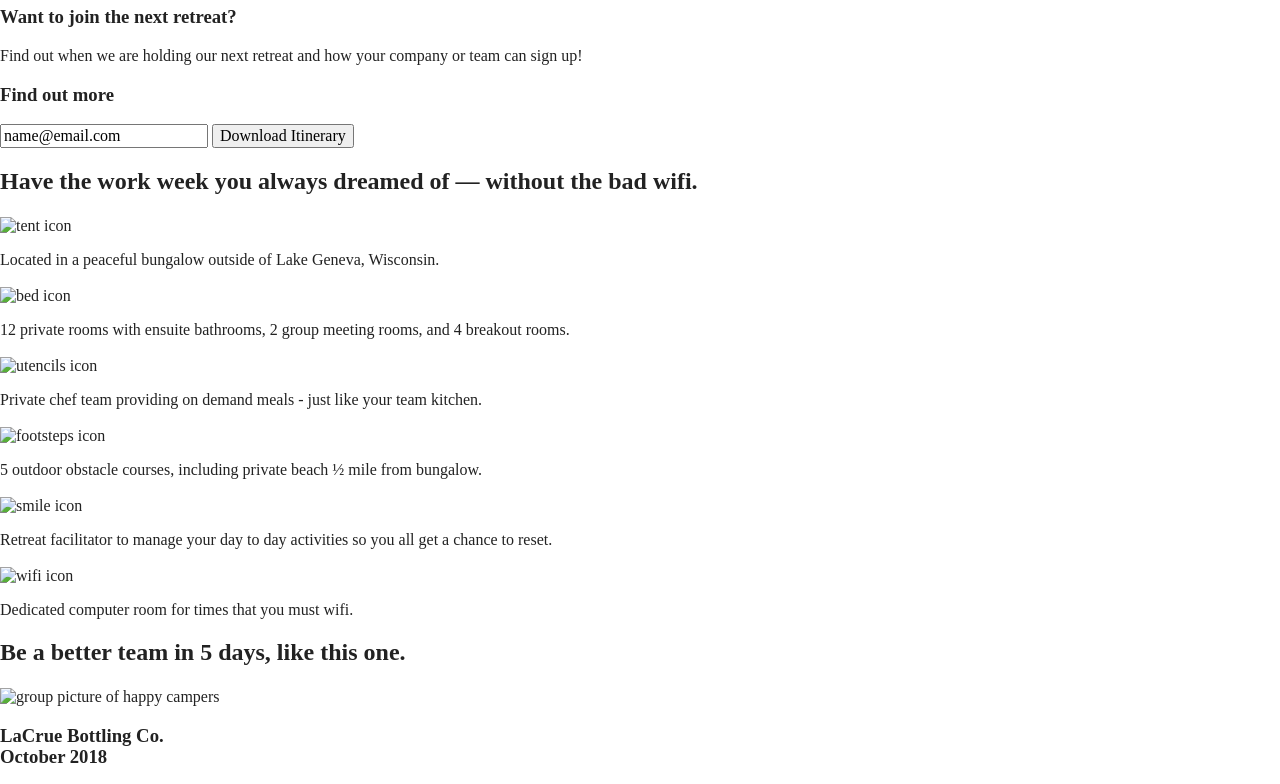
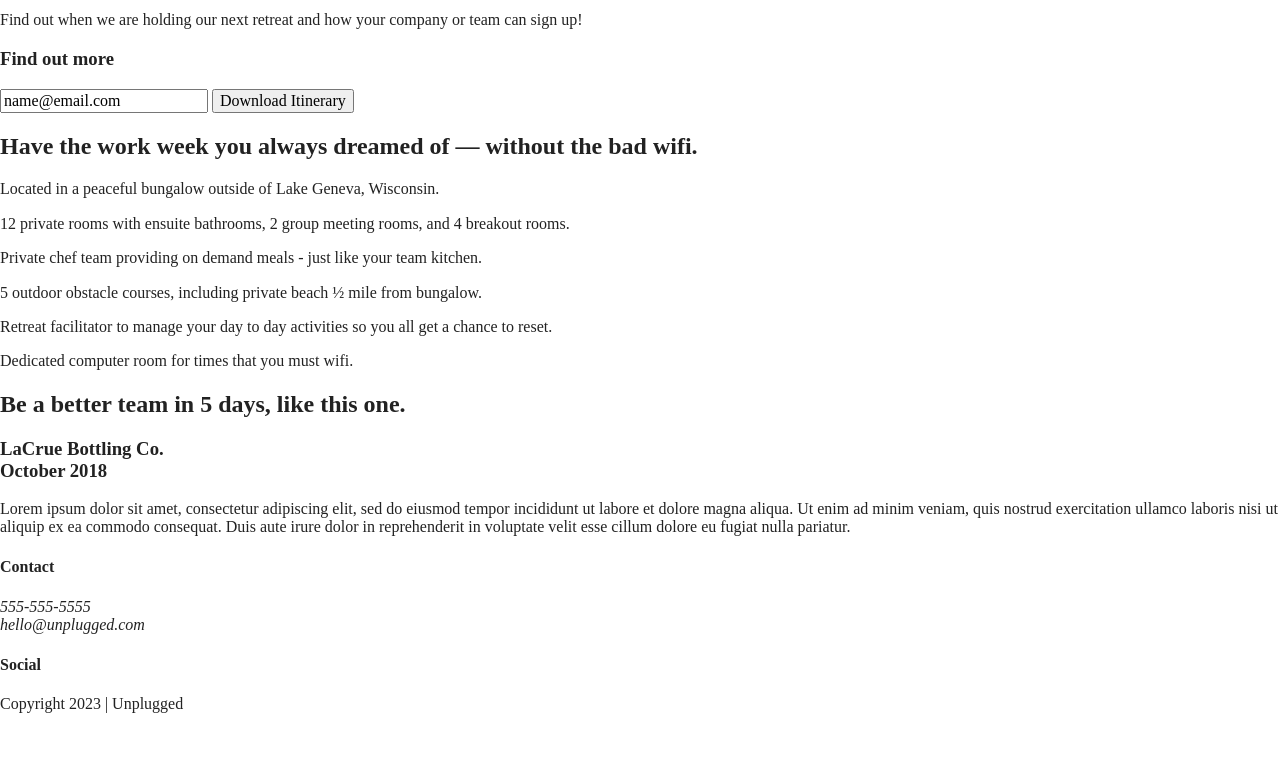
Before and after one commit to KellyW01/unplugged-site, a website built with Parcel: page index.html in a window 1280 px wide. Shown: the part 181-965 px from the top of the page. After the commit the page ends 911 px from the top, so only its background shows below. Built offline with nearby package versions, Linux system fonts and the light colour scheme.

Commit message:
Continued building body section

```diff
--- a/index.html
+++ b/index.html
@@ -44,7 +44,6 @@
   <main>
     <section class="hero-area">
       <div class="content-wrapper">
-        <img src="" alt="woman walking over a bridge in a forest">
         <h1>Retreat from the desk, return refreshed.</h1>
       </div>
     </section>
@@ -53,7 +52,9 @@
       <div class="content-wrapper">
         <div class="form-description">
           <h3>Want to join the next retreat?</h3>
-          <p>Find out when we are holding our next retreat and how your company or team can sign up!</p>
+          <p>
+            Find out when we are holding our next retreat and how your company or team can sign up!
+          </p>
         </div>
         <div class="form">
           <h3>Find out more</h3>
@@ -62,51 +63,65 @@
         </div>
       </div>
       <!-- aside content wrapper ends-->
+    </aside>
 
-      <div class="features">
+    <section class="features">
       <div class="content-wrapper">
-          <div class="headline">
+        <div class="headline"> <!--div not in skillcrush-->
           <h2>Have the work week you always dreamed of — without the bad wifi.</h2>
         </div>
-          <div class="text-icon-wrapper">
-            <div class="tent">
-              <img src="" alt="tent icon">
-              <p>Located in a peaceful bungalow outside of Lake Geneva, Wisconsin.</p>
-            </div>
-            <div class="bed">
-              <img src="" alt="bed icon">
-              <p>12 private rooms with ensuite bathrooms, 2 group meeting rooms, and 4 breakout rooms.</p>
-            </div>
-            <div class="food">
-              <img src="" alt="utencils icon">
-              <p>Private chef team providing on demand meals - just like your team kitchen.</p>
-            </div>
-            <div class="footsteps">
-              <img src="" alt="footsteps icon">
-              <p>5 outdoor obstacle courses, including private beach ½ mile from bungalow.</p>
-            </div>
-            <div class="smile">
-              <img src="" alt="smile icon">
-              <p>Retreat facilitator to manage your day to day activities so you all get a chance to reset.</p>
-            </div>
-            <div class="wifi">
-              <img src="" alt="wifi icon">
-              <p>Dedicated computer room for times that you must wifi.</p>
-            </div>
+        <div class="features-items">
+          <article>
+            <p class="fontawesome-icon"></p>
+            <p class="features-item-description">
+              Located in a peaceful bungalow outside of Lake Geneva, Wisconsin.
+            </p>
+          </article>
+          <article>
+            <p class="fontawesome-icon"></p>
+            <p class="features-item-description">
+              12 private rooms with ensuite bathrooms, 2 group meeting rooms, and 4 breakout rooms.
+            </p>
+          </article>
+          <article>
+            <p class="fontawesome-icon"></p>
+            <p class="features-item-description">
+              Private chef team providing on demand meals - just like your team kitchen.
+            </p>
+          </article>
+          <article>
+            <p class="fontawesome-icon"></p>
+            <p class="features-item-description">
+              5 outdoor obstacle courses, including private beach ½ mile from bungalow.
+            </p>
+          </article>
+          <article>
+            <p class="fontawesome-icon"></p>
+            <p>
+              Retreat facilitator to manage your day to day activities so you all get a chance to reset.
+            </p>
+          </article>
+          <article>
+            <p class="fontawesome-icon"></p>
+            <p>
+              Dedicated computer room for times that you must wifi.
+            </p>
+          </article>
         </div> <!--end text-icon-wrapper-->
       </div> <!--end features content wrapper-->
-      </div>
+    </section>
 
 
     <section class="reviews">
-        <div class="headline">
+      <div class="content-wrapper">
+
+        <div class="headline"><!--div not included in skillcrush-->
           <h2>Be a better team in 5 days, like this one.</h2>
         </div>
-        <div class="image-review">
-          <div class="image">
-            <img src="" alt="group picture of happy campers">
-          </div>
-          <div class="review">
+
+        <article>
+          <!--image-->
+          <div>
             <h3>
               LaCrue Bottling Co.<br>
               October 2018
@@ -120,10 +135,10 @@
               pariatur.
             </p>
           </div>
+        </article>
+
       </div>
     </section>
-
-    </aside>
 
   </main>
   <!----MAIN WRAPPER ENDS----->
```
Lines whose indentation alone changed are shown as unchanged.
